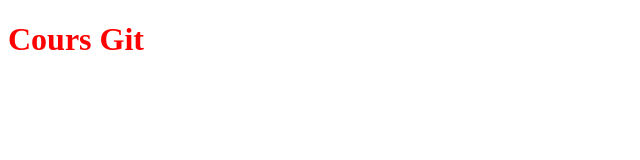
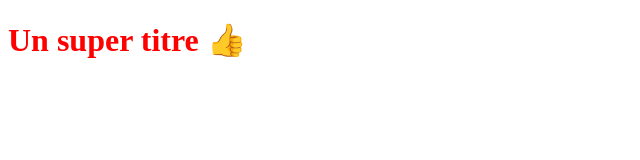
Before and after one commit to fabagile/learn-git-github, a plain HTML site: page index.html in a window 1280 px wide. Shown: the whole page, without its empty margins (0-640 px from the left). Drawn offline with Linux system fonts and the light colour scheme.

Commit message:
update heading

```diff
--- a/index.html
+++ b/index.html
@@ -9,7 +9,7 @@
     <title>Cours Git</title>
 </head>
 <body>
-    <h1>Cours Git</h1>
+    <h1>Un super titre 👍</h1>
 
 </body>
 </html>
```
